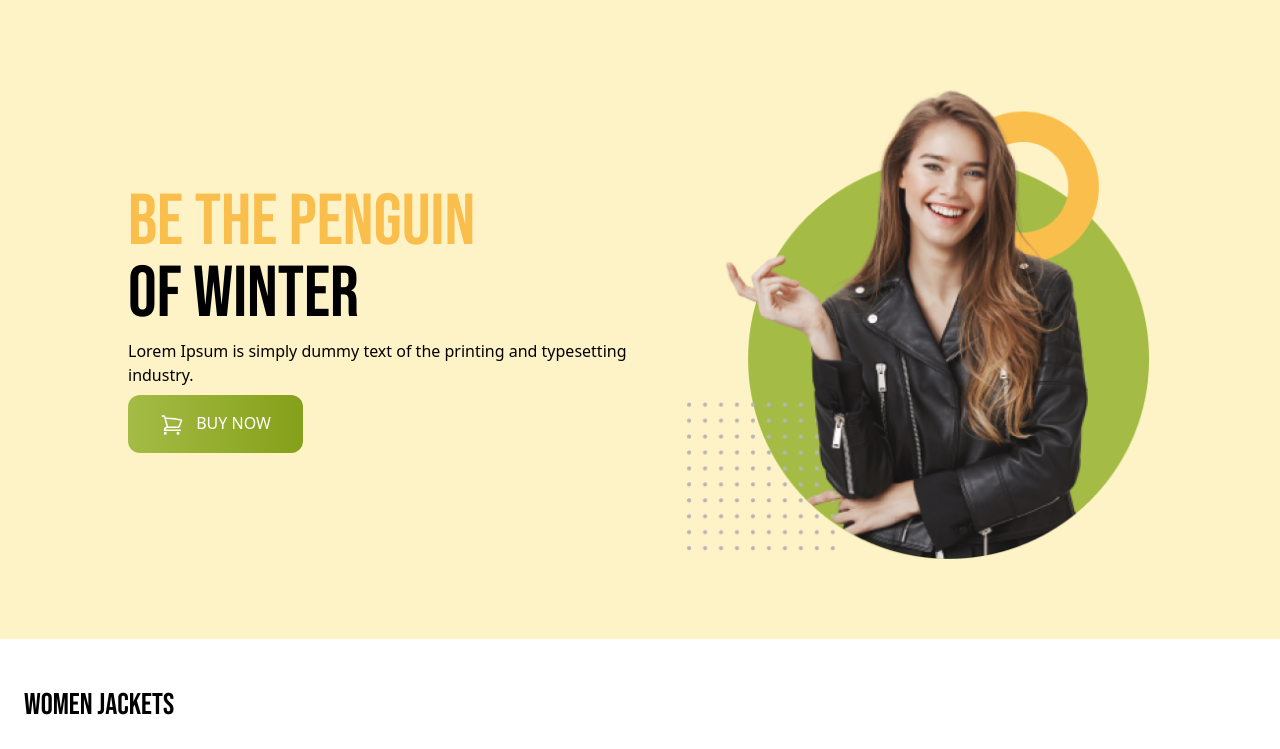
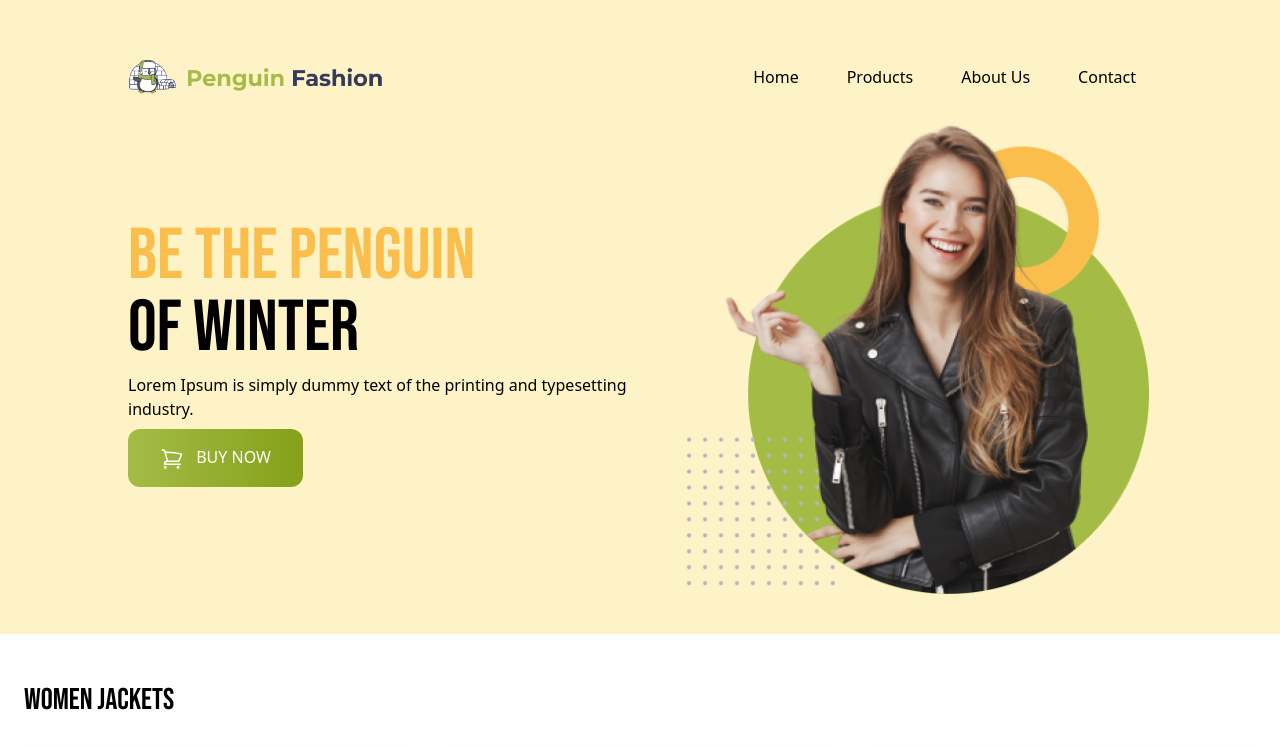
Before and after one commit to kasem32833/penguin-fashion, a plain HTML site: page index.html in a window 1280 px wide. Shown: the top 749 px of the page. Drawn offline with nearby package versions, Linux system fonts and the light colour scheme.

Commit message:
navigation added

```diff
--- a/index.html
+++ b/index.html
@@ -21,9 +21,18 @@
     </style>
 </head>
 <body>
-    <header class="bg-amber-100  px-6 md:px-16 lg:px-32 py-20">
+    <header class="bg-amber-100  px-6 md:px-16 lg:px-32 py-10">
         <!-- nav section -->
         <nav>
+            <div class="flex justify-between items-center py-5 ">
+                <img class="w-64" src="./icons/logo.png" alt="">
+                <ul class="flex justify-end space-x-4">
+                    <li><a class="p-4" href="">Home</a></li>
+                    <li><a class="p-4" href="">Products</a></li>
+                    <li><a class="p-4" href="">About Us</a></li>
+                    <li><a class="p-4" href="">Contact</a></li>
+                </ul>
+            </div>
 
         </nav>
         <!-- Banner section -->
```
